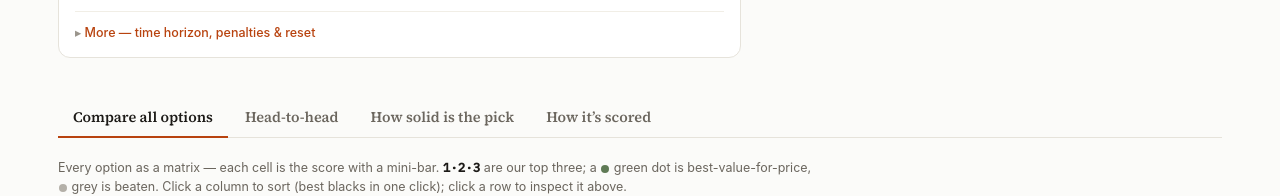
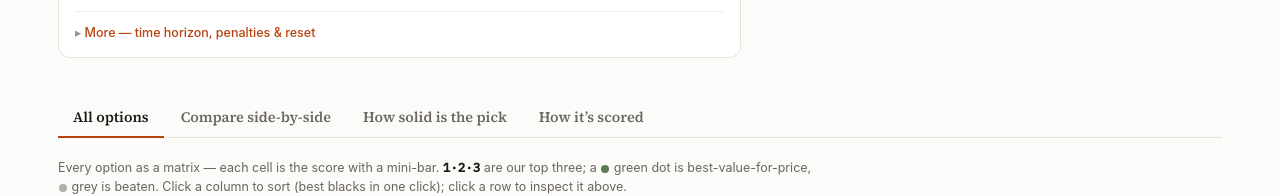
Before and after one commit to afrancoto/vf-share-0fab6460, a plain HTML site: page index.html in a window 1280 px wide. Shown: the part 1377-1573 px from the top of the page. Drawn offline with Linux system fonts and the light colour scheme.

Commit message:
Sync shared decision pages

```diff
--- a/index.html
+++ b/index.html
@@ -2236,7 +2236,7 @@ button{font-family:inherit;}
   // ---------- tabs ----------
   App.prototype.buildTabs = function () {
     var self = this, cur = this.state.tab || 'table';
-    var defs = [['table', 'Compare all options'], ['compare', 'Head-to-head'], ['robust', 'How solid is the pick'], ['score', 'How it’s scored']];
+    var defs = [['table', 'All options'], ['compare', 'Compare side-by-side'], ['robust', 'How solid is the pick'], ['score', 'How it’s scored']];
     this.elTabs.innerHTML = '<div class="vf-tabnav" role="tablist">'
       + defs.map(function (t) { return '<button class="vf-tab' + (t[0] === cur ? ' vf-tab-on' : '') + '" data-tab="' + t[0] + '" role="tab">' + t[1] + '</button>'; }).join('')
       + '</div><div class="vf-tabpanel"></div>';
```
Also changed, not shown: sanchi-tv/index.html (+1 -1 lines), wc-bin/index.html (+1 -1 lines), wc-brush/index.html (+1 -1 lines), wc-dispenser/index.html (+1 -1 lines).
